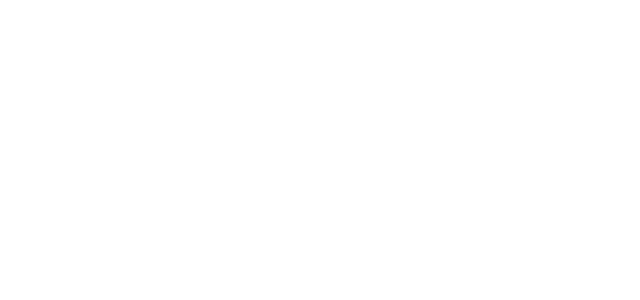
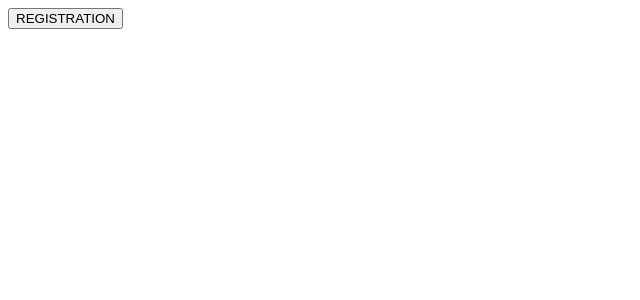
Before and after one commit to dunjagojkovic/ISA-Projekat-frontend, an Angular app in the folder IsaFrontApp/: page / in a window 1280 px wide. Shown: the top 300 px of the page, without its empty margins (0-640 px from the left). Built offline with nearby package versions, Linux system fonts and the light colour scheme.

Commit message:
Test commit

```diff
--- a/IsaFrontApp/src/app/app.component.html
+++ b/IsaFrontApp/src/app/app.component.html
@@ -0,0 +1 @@
+<button (click)="switchPage()">REGISTRATION</button>
--- a/IsaFrontApp/src/app/app.component.ts
+++ b/IsaFrontApp/src/app/app.component.ts
@@ -1,10 +1,20 @@
-import { Component } from '@angular/core';
+import { Component, OnInit } from '@angular/core';
+import { Router } from '@angular/router';
 
 @Component({
   selector: 'app-root',
   templateUrl: './app.component.html',
   styleUrls: ['./app.component.css']
 })
-export class AppComponent {
+export class AppComponent implements OnInit {
   title = 'IsaFrontApp';
+
+  constructor(private router: Router){}
+
+  ngOnInit(): void {
+  }
+
+  switchPage(){
+    this.router.navigate([''])
+  }
 }
--- a/IsaFrontApp/src/app/app.module.ts
+++ b/IsaFrontApp/src/app/app.module.ts
@@ -3,10 +3,12 @@ import { BrowserModule } from '@angular/platform-browser';
 
 import { AppRoutingModule } from './app-routing.module';
 import { AppComponent } from './app.component';
+import { RegistrationComponent } from './registration/registration.component';
 
 @NgModule({
   declarations: [
-    AppComponent
+    AppComponent,
+    RegistrationComponent
   ],
   imports: [
     BrowserModule,
--- /dev/null
+++ b/IsaFrontApp/src/app/registration/registration.component.html
@@ -0,0 +1 @@
+<p>registration works!</p>
--- /dev/null
+++ b/IsaFrontApp/src/app/registration/registration.component.ts
@@ -0,0 +1,15 @@
+import { Component, OnInit } from '@angular/core';
+
+@Component({
+  selector: 'app-registration',
+  templateUrl: './registration.component.html',
+  styleUrls: ['./registration.component.css']
+})
+export class RegistrationComponent implements OnInit {
+
+  constructor() { }
+
+  ngOnInit(): void {
+  }
+
+}
```
Also changed, not shown: IsaFrontApp/src/app/registration/registration.component.css (added), 1 other file (tests, documents, lock files or other folders).
